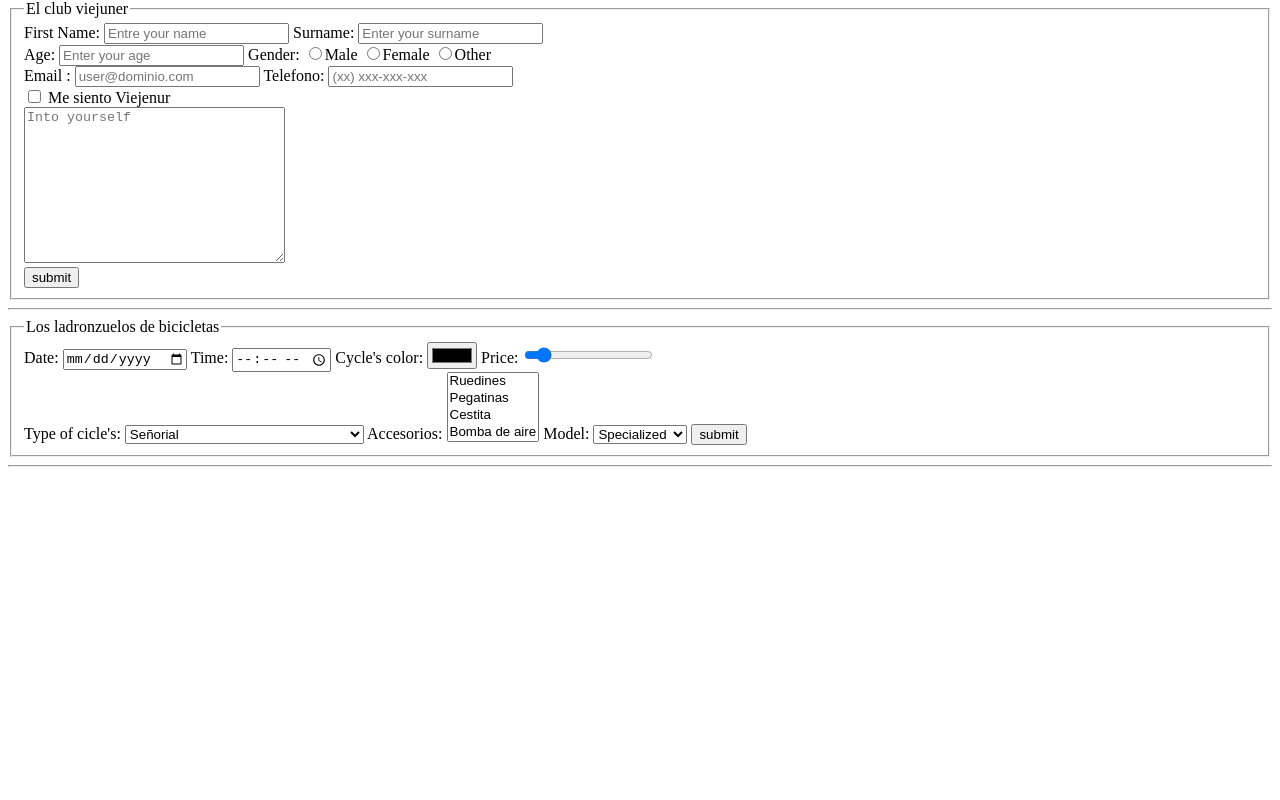
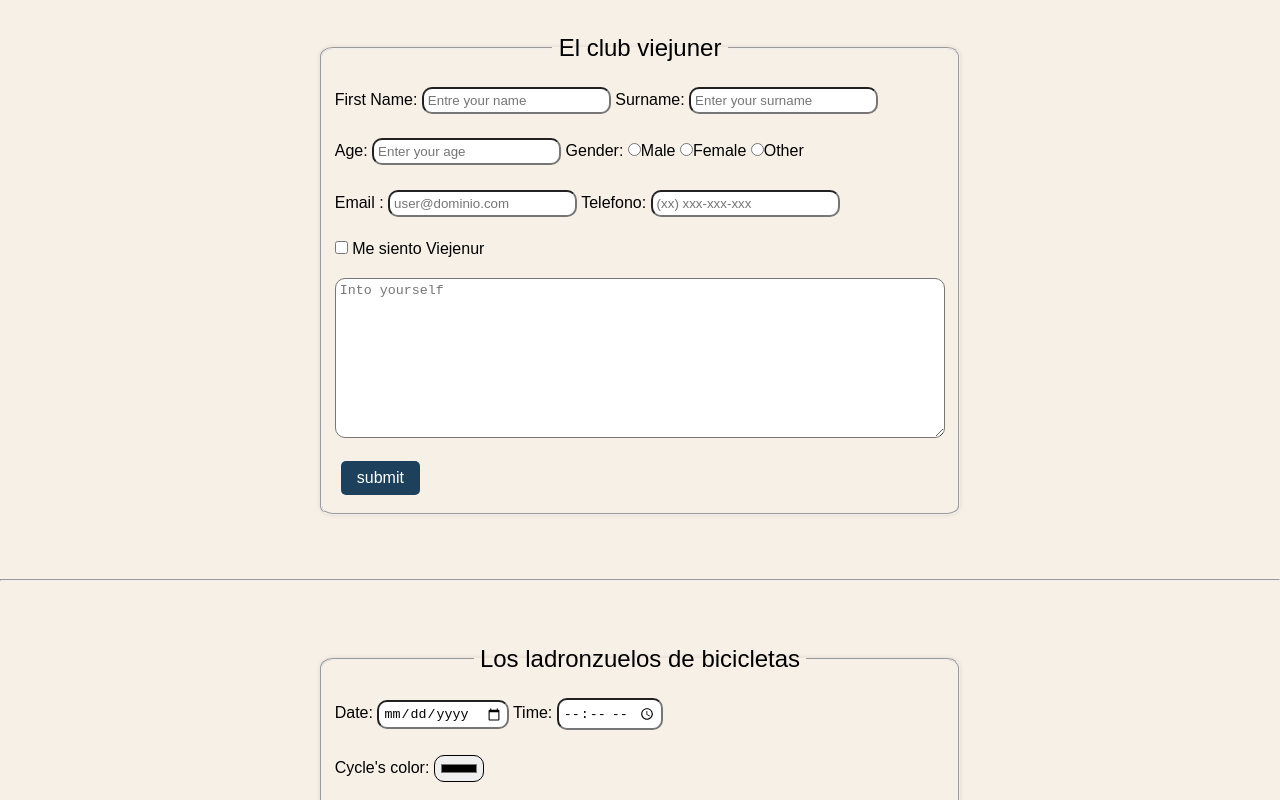
Before and after one commit to navarrorafa/TheBridge-Fulhtml-pp-formularios-rafael, a plain HTML site: page index.html in a window 1280 px wide. Shown: the part 80-880 px from the top of the page. Before the commit the page ends 800 px from the top, so only its background shows below. Drawn offline with Linux system fonts and the light colour scheme.

Commit message:
Proyecto Finalizado

```diff
--- a/css/main.css
+++ b/css/main.css
@@ -0,0 +1,81 @@
+*{
+    margin: 0;
+    padding: 0;
+    box-sizing: border-box;
+}
+
+body {
+    background-color: rgb(247, 240, 231);
+    width: 100%;
+    font-family: Arial, Helvetica, sans-serif;
+
+
+}
+h1 {
+    text-align: center;
+    padding: 3%;
+    color:  #1d415c;
+
+
+}
+fieldset {
+    border-radius: 2%;
+    box-shadow: 0px 0px 5px rgba(0, 0, 0, 0.1);
+}
+legend {
+    font-size: 1.5rem;
+    text-align: center;
+    padding: 0% 1%;
+}
+
+div {
+    margin: auto;
+    width: 50%;
+
+
+
+}
+
+
+  form {
+    font-size: 1rem;
+    margin: 2%;
+
+  }
+
+  input, textarea , select {
+    border-radius: 10px;
+    padding : 4px;
+    margin: 2% 0;
+
+  }
+  select {
+    width: 100%;
+
+  }
+
+textarea {
+    width: 100%;
+
+
+}
+
+button {
+    padding: 0.5rem 1rem;
+    font-size: 1rem;
+    border-radius: 5px;
+    border: none;
+    margin: 1% 1%;
+    background-color: #1d415c;
+    color: white;
+    cursor: pointer;
+    transition:  0.3s ease;
+  }
+
+  button:hover {
+    background-color: #61849f;
+  }
+
+  hr {
+    margin: 5% 0%;
+  }
--- a/index.html
+++ b/index.html
@@ -1,5 +1,6 @@
 <!DOCTYPE html>
 <html lang="en">
+
 <head>
     <meta charset="UTF-8">
     <meta http-equiv="X-UA-Compatible" content="IE=edge">
@@ -7,13 +8,15 @@
     <title>Proyecto Formulario</title>
     <link rel="stylesheet" href="css/main.css">
 </head>
+
 <body>
     <h1>Proyecto Formularios</h1>
     <div class="club">
-
-        <form action="enviar.php" method="get" novalidate>
         <fieldset>
             <legend>El club viejuner</legend>
+            <form action="enviar.php" method="get" novalidate>
+
+
 
                 <label>
                     First Name:
@@ -28,7 +31,7 @@
                     Age:
                     <input type="number" name="age" id="age" placeholder="Enter your age">
                 </label>
-            <label >
+                <label>
                     Gender:
                     <input type="radio" name="gender" id="male" value="male">Male
                     <input type="radio" name="gender" id="female" value="female">Female
@@ -49,22 +52,23 @@
                     Me siento Viejenur
                 </label>
                 <br>
-            <textarea name="profile" id="profile" cols="30" rows="10"placeholder="Into yourself"></textarea>
+                <textarea name="profile" id="profile" cols="30" rows="10" placeholder="Into yourself"></textarea>
                 <br>
-            <input type="submit" value="submit">
+                <button type="submit"> submit</button>
+
+            </form>
         </fieldset>
-        </form>
-
     </div>
 
     <hr>
 
     <div class="cup">
 
-
-        <form action="enviar.php" method="get" novalidate>
         <fieldset>
             <legend>Los ladronzuelos de bicicletas</legend>
+            <form action="enviar.php" method="get" novalidate>
+
+
                 <label>
                     Date:
                     <input type="date" name="date" id="date">
@@ -73,10 +77,12 @@
                     Time:
                     <input type="time" name="time" id="time">
                 </label>
+                <br>
                 <label>
                     Cycle's color:
                     <input type="color" name="colorCycle" id="colorCycle">
                 </label>
+                <br>
                 <label>
                     Price:
                     <input type="range" name="price" id="price" min="0" max="5000" step="100" value="500">
@@ -97,15 +103,18 @@
                         </optgroup>
                         <optgroup label="Carreras">
                             <option value="metro-y-medio">Metroymedio</option>
-              <option value="3-de-la-tarde-fluorescente-edition">3 de la tarde. Fluorescente edition</option>
+                            <option value="3-de-la-tarde-fluorescente-edition">3 de la tarde. Fluorescente edition
+                            </option>
                             <option value="grupitors">Grupitors</option>
                         </optgroup>
                     </select>
                 </label>
 
+                <br>
 
-        <label for="accesorios">Accesorios:</label>
-        <select id="accesorios" name="accesorios" multiple>
+
+                <label>Accesory:
+                    <select id="accesory" name="accesory" multiple>
                         <option value="ruedines">Ruedines</option>
                         <option value="pegatinas">Pegatinas</option>
                         <option value="cestita">Cestita</option>
@@ -113,9 +122,12 @@
                         <option value="timbre">Timbre</option>
                         <option value="foco">Foco</option>
                     </select>
+                </label>
+
+                <br>
 
                 <label>Model:
-        <select id="model" name="model" >
+                    <select id="model" name="model">
                         <option value="specialized">Specialized</option>
                         <option value="trek">Trek</option>
                         <option value="merida">Merida</option>
@@ -139,9 +151,10 @@
                         <option value="argon">Argon</option>
                     </select>
                 </label>
-        <input type="submit" value="submit">
+                <br>
+                <button type="submit"> submit</button>
 
-         </fieldset>
+
 
 
 
@@ -154,6 +167,7 @@
 
 
             </form>
+        </fieldset>
     </div>
 
     <hr>
@@ -161,4 +175,5 @@
 
 
 </body>
+
 </html>
```
Lines whose indentation alone changed are shown as unchanged.
